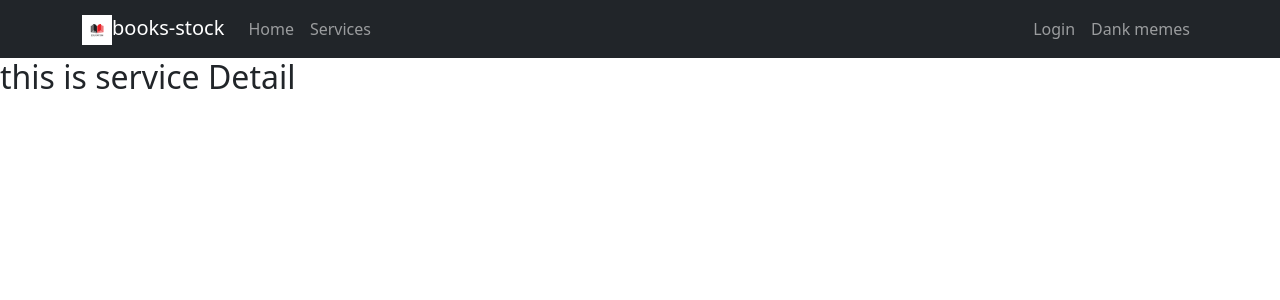
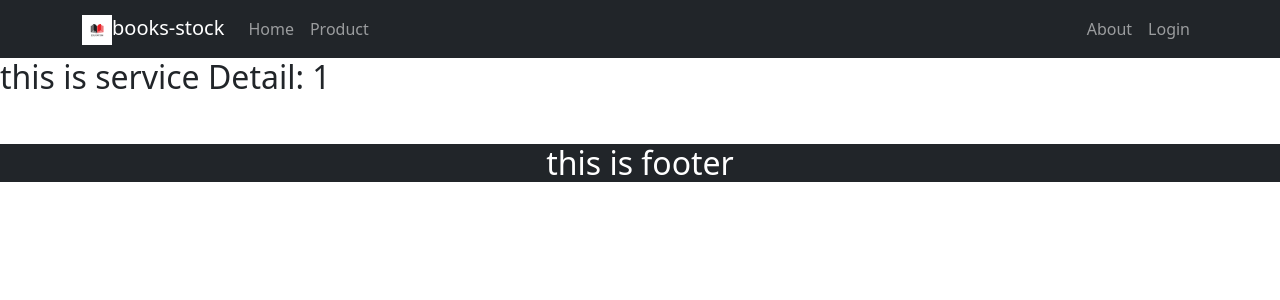
Before and after one commit to sakibhossan/books-stock-running, a React (Create React App) app: page /product/1 in a window 1280 px wide. Shown: the top 300 px of the page. Built offline with nearby package versions, Linux system fonts and the light colour scheme.

Commit message:
not found and reload and route settting

```diff
--- a/src/App.js
+++ b/src/App.js
@@ -1,26 +1,33 @@
 import { Routes, Route } from 'react-router-dom';
 import './App.css';
+import About from './Pages/Home/About/About';
 import Home from './Pages/Home/Home/Home';
 import Login from './Pages/Login/Login/Login';
 import Register from './Pages/Login/Register/Register';
 import RequireAuth from './Pages/Login/RequireAuth/RequireAuth';
 import CheckOut from './Pages/ProceedCheckout/ProceedCheckout/CheckOut';
 import ProductDetail from './Pages/ProductDetail/ProductDetail';
+import Footer from './Pages/Shared/Footer/Footer';
 import Header from './Pages/Shared/Header/Header';
+import NotFound from './Pages/Shared/NotFound/NotFound';
 
 function App() {
   return (
     <div>
       <Header></Header>
       <Routes>
+        <Route path="/" element={<Home></Home>}></Route>
         <Route path="/home" element={<Home></Home>}></Route>
+        <Route path="/about" element={<About></About>}></Route>
         <Route path="/login" element={<Login></Login>}></Route>
         <Route path="/register" element={<Register></Register>}></Route>
         <Route path="/product/:productId" element={<ProductDetail></ProductDetail>}></Route>
         <Route path="/checkout" element={<RequireAuth>
           <CheckOut></CheckOut>
         </RequireAuth>}></Route>
+        <Route path="*" element={<NotFound></NotFound>}></Route>
       </Routes>
+      <Footer></Footer>
 
     </div>
   );
--- a/src/Pages/Home/About/About.js
+++ b/src/Pages/Home/About/About.js
@@ -0,0 +1,11 @@
+import React from 'react';
+
+const About = () => {
+    return (
+        <div>
+            <h2>this is about</h2>
+        </div>
+    );
+};
+
+export default About;
--- a/src/Pages/Home/Home/Home.js
+++ b/src/Pages/Home/Home/Home.js
@@ -7,7 +7,7 @@ const Home = () => {
         <div>
             <h1>this is home</h1>
             <Product></Product>
-            <Footer></Footer>
+
         </div>
     );
 };
--- a/src/Pages/Home/Product/Product.js
+++ b/src/Pages/Home/Product/Product.js
@@ -10,7 +10,7 @@ const Product = () => {
         .then(data => setProducts(data));
     },[])
     return (
-        <div>
+        <div id="product">
             <h2 className='product-title'>YOUR BEST CHOOSE</h2>
            <div className='product-container'>
            {
--- a/src/Pages/ProductDetail/ProductDetail.js
+++ b/src/Pages/ProductDetail/ProductDetail.js
@@ -1,9 +1,11 @@
 import React from 'react';
+import { useParams } from 'react-router-dom';
 
 const ProductDetail = () => {
+    const {productId} = useParams();
     return (
         <div>
-            <h2>this is service Detail</h2>
+            <h2>this is service Detail: {productId}</h2>
         </div>
     );
 };
--- a/src/Pages/Shared/Footer/Footer.js
+++ b/src/Pages/Shared/Footer/Footer.js
@@ -2,8 +2,8 @@ import React from 'react';
 
 const Footer = () => {
     return (
-        <div className='bg-dark'>
-            <h2 className='text-white text-center'>this is footer</h2>
+        <div className='bg-dark mt-5'>
+            <h2 className='text-white text-center '>this is footer</h2>
         </div>
     );
 };
--- a/src/Pages/Shared/Header/Header.js
+++ b/src/Pages/Shared/Header/Header.js
@@ -11,22 +11,21 @@ const Header = () => {
     return (
 
                <>
-       <Navbar collapseOnSelect expand="lg" bg="dark" variant="dark">
+       <Navbar collapseOnSelect expand="lg" sticky='top' bg="dark" variant="dark">
       <Container>
       <Navbar.Brand  as={Link} to="/">
     <img  height={30} src={logo} alt="" />books-stock</Navbar.Brand>
         <Navbar.Toggle aria-controls="responsive-navbar-nav" />
         <Navbar.Collapse id="responsive-navbar-nav">
           <Nav className="me-auto">
-            <Nav.Link href="/home">Home</Nav.Link>
-            <Nav.Link href="#services">Services</Nav.Link>
+            <Nav.Link href="home">Home</Nav.Link>
+            <Nav.Link href="home#product">Product</Nav.Link>
 
           </Nav>
           <Nav>
-            <Nav.Link as={Link} to="/login">Login</Nav.Link>
-            <Nav.Link eventKey={2} href="#memes">
-              Dank memes
-            </Nav.Link>
+            <Nav.Link as={Link} to="about">About</Nav.Link>
+            <Nav.Link as={Link} to="login">Login</Nav.Link>
+
           </Nav>
         </Navbar.Collapse>
       </Container>
--- /dev/null
+++ b/src/Pages/Shared/NotFound/NotFound.js
@@ -0,0 +1,11 @@
+import React from 'react';
+
+const NotFound = () => {
+    return (
+        <div>
+            <h2>this is not found</h2>
+        </div>
+    );
+};
+
+export default NotFound;
```
Also changed, not shown: public/products.json (+6 -6 lines).
